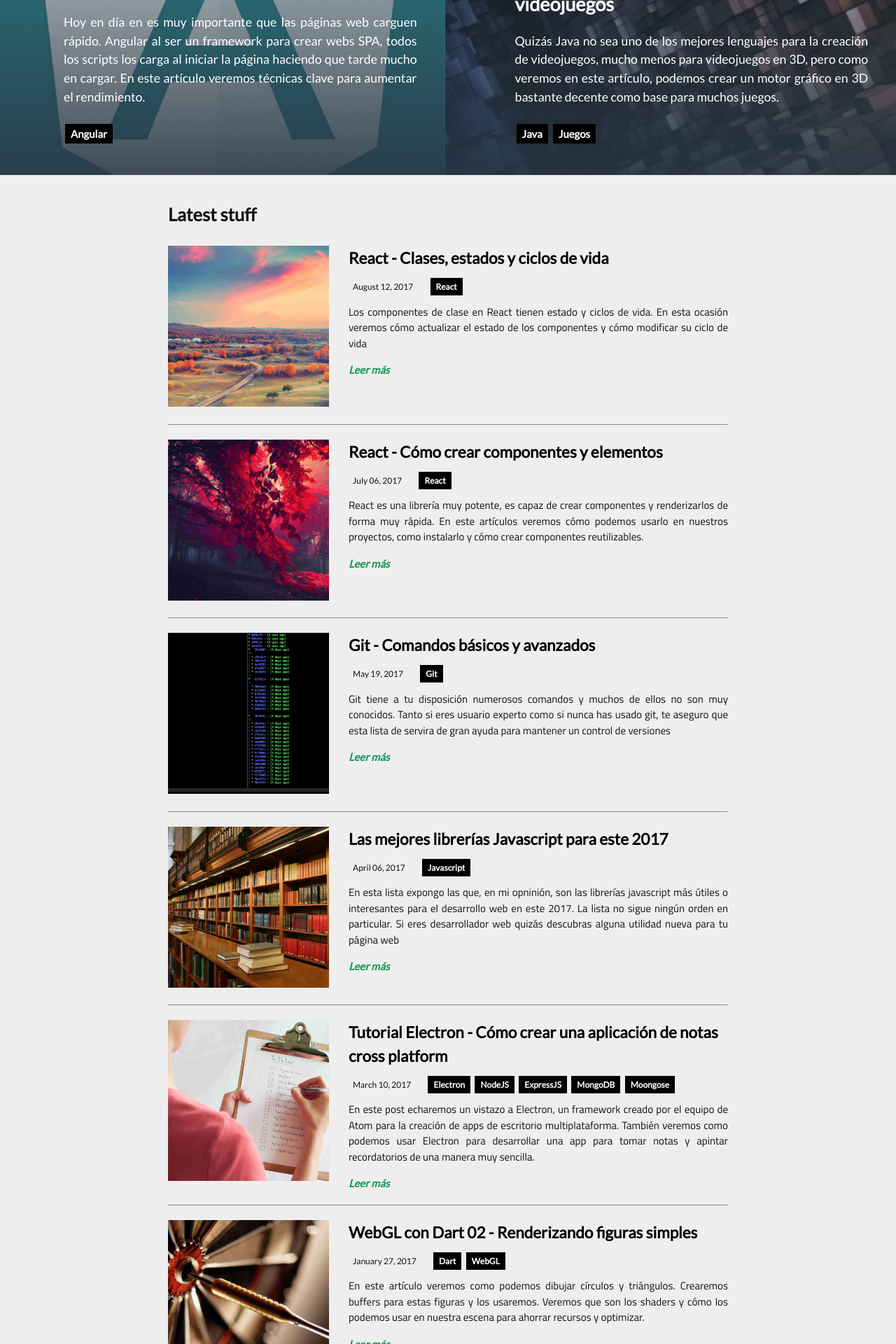
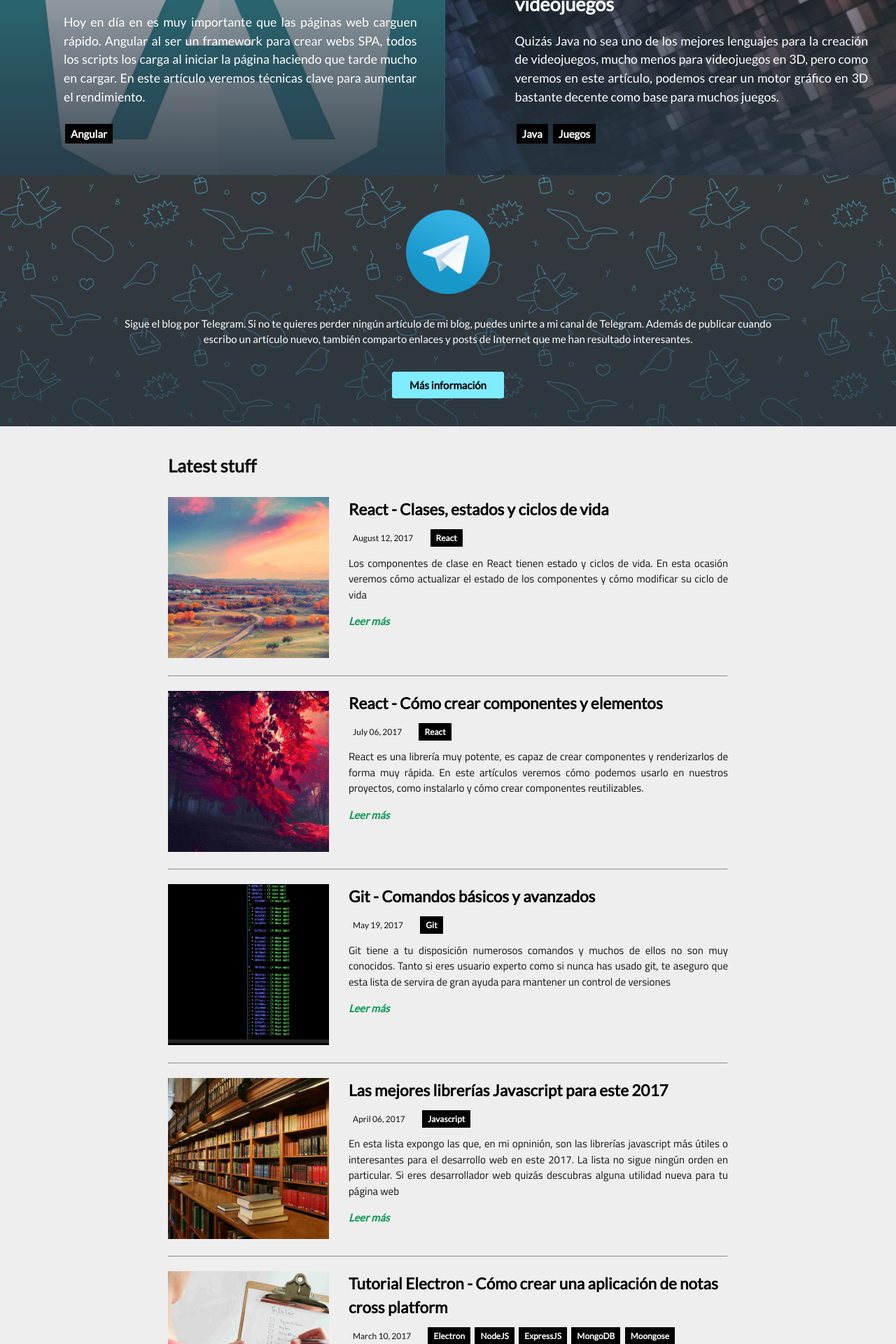
Before and after one commit to diegologs/frostqui.github.io, a Jekyll site: the page built from index.html, in a window 1280 px wide. Shown: the part 1326-3246 px from the top of the page at 70% size. Built offline with Jekyll 4.4.1, drawn with Linux system fonts in a browser that asks for light colours; some web fonts are replaced.

Commit message:
Añadido header anunciando mi canal de Telegram 	- Añadido iconos a los links de las redes sociales en la página de about me

```diff
--- /dev/null
+++ b/_includes/advert_telegram.html
@@ -0,0 +1,14 @@
+<article class="full advert_bg center" style="background-image: linear-gradient( rgba(52, 68, 83, 0.2), rgba(41, 56, 68, 0.7) ), url({{site.baseurl}}/images/bg_telegram.jpg)">
+
+    <div class="advert_info">
+
+        <img class="img-responsive center telegram_img" src="{{site.baseurl}}/images/telegram.png">
+
+        <p class="summary_advert">Sigue el blog por Telegram. Si no te quieres perder ningún artículo de mi blog, puedes unirte a mi canal de Telegram. Además de publicar cuando escribo un artículo nuevo, también comparto enlaces y posts de Internet que me han resultado interesantes.</p>
+
+        <a href="https://t.me/frostqui" target="_blank"><button class="btn btn_advert">Más información</button></a>
+
+
+        </div>
+
+  </article>
--- a/css/index.css
+++ b/css/index.css
@@ -80,10 +80,12 @@
   overflow: hidden;
 }
 
-.btn_outline{
+.btn_advert{
+  margin-top: 20px;
   color: black;
-  background-color: rgb(162, 128, 255);
+  background-color: rgb(128, 236, 255);
   padding: 8px 25px 8px 25px;
+  margin-bottom: 40px;
 }
 
 hr {
@@ -133,6 +135,10 @@
   padding-right: 6px;
 }
 
+.telegram_img{
+  max-width: 120px;
+  margin-bottom: 10px;
+}
 .tags {
   background-color: black;
   color: white !important;
@@ -397,9 +403,20 @@
 
 .advert_info{
   color: white;
-  padding-top: 130px;
+  padding-top: 50px;
   max-width: 1000px;
   margin: 0px auto;
+}
+
+.advert_bg{
+
+
+
+}
+
+.summary_advert{
+  padding-left: 30px;
+  padding-right: 30px;
 }
 
 .half_title {
@@ -515,6 +532,13 @@
   width: 100%;
 }
 
+.icon_about{
+  padding-right: 20px;
+  padding-left: 20px;
+  color: black;
+  font-size: 1.3em;
+}
+
 .about_me{
   padding-left: 30px;
 }
@@ -606,4 +630,8 @@
   #header_item{
     display: block;
   }
+
+  .telegram_img{
+    max-width: 80px;
+  }
 }
--- a/index.html
+++ b/index.html
@@ -10,6 +10,8 @@
 
     {% include post_list_two_columns.html %}
 
+    {% include advert_telegram.html %}
+
 
 
     <div class="container main_content">
```
Also changed, not shown: about.html (+10 -4 lines), images/bg_telegram.jpg (added), images/telegram.png (added), 4 other files.
